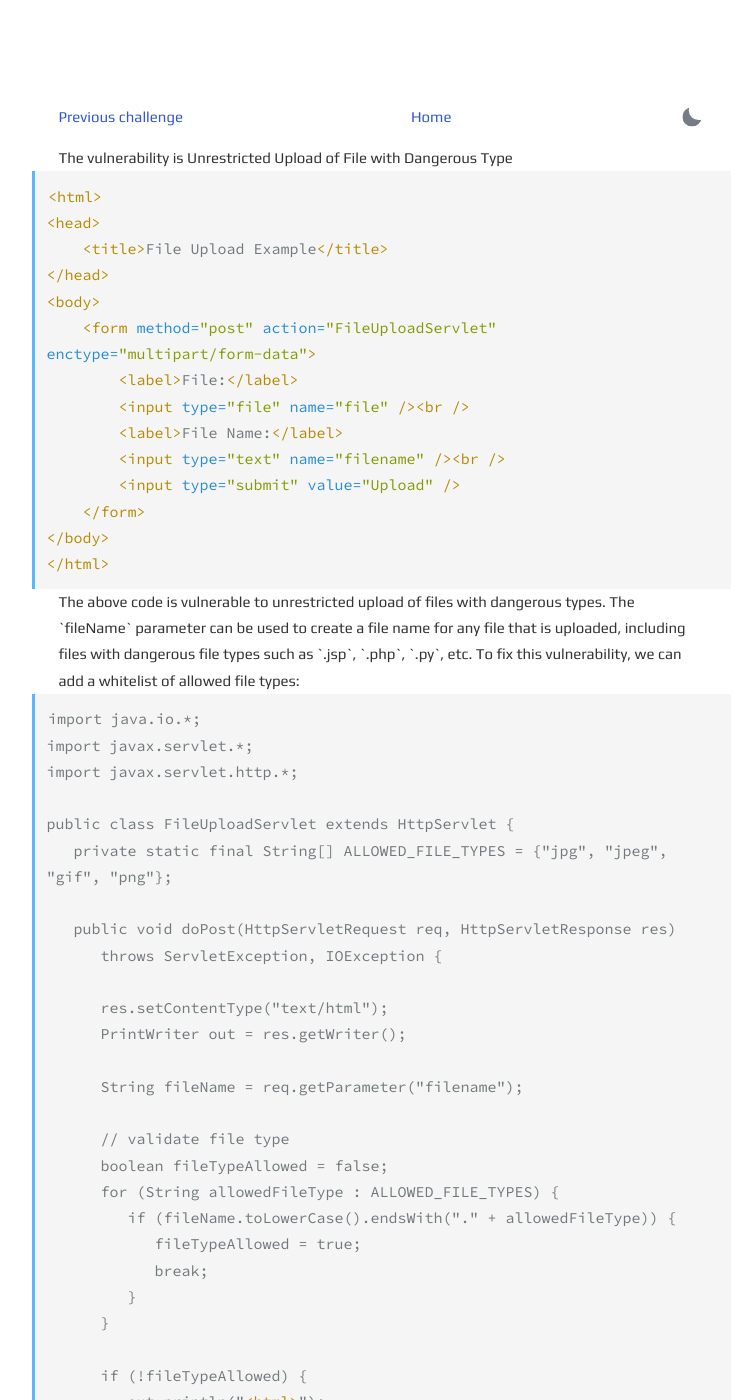
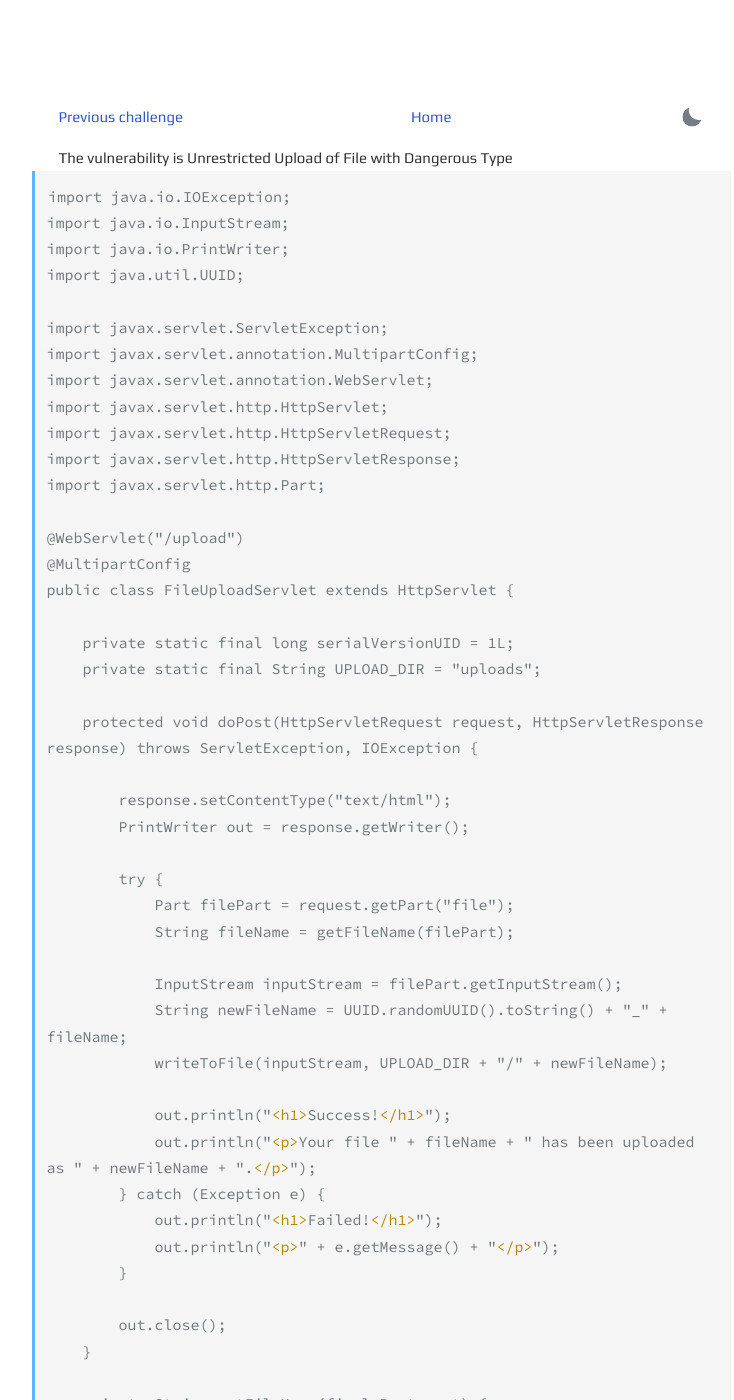
Before and after one commit to robsware/robsware.github.io, a Jekyll site: the page built from challenges/2023-03-27.html, in a window 1280 px wide and 1400 px high. Shown: the whole window, without its empty margins (259-993 px from the left). Built offline with Jekyll 4.4.1, drawn with Linux system fonts in a browser that asks for light colours; some of the changed text lies outside the part shown.

Commit message:
Automated daily appsec challenge

```diff
--- a/challenges/2023-03-27.html
+++ b/challenges/2023-03-27.html
@@ -13,81 +13,108 @@
   </section>
 The vulnerability is Unrestricted Upload of File with Dangerous Type
 {% highlight html %}
-<html>
-<head>
-    <title>File Upload Example</title>
-</head>
-<body>
-    <form method="post" action="FileUploadServlet" enctype="multipart/form-data">
-        <label>File:</label>
-        <input type="file" name="file" /><br />
-        <label>File Name:</label>
-        <input type="text" name="filename" /><br />
-        <input type="submit" value="Upload" />
-    </form>
-</body>
-</html>
+import java.io.IOException;
+import java.io.InputStream;
+import java.io.PrintWriter;
+import java.util.UUID;
+
+import javax.servlet.ServletException;
+import javax.servlet.annotation.MultipartConfig;
+import javax.servlet.annotation.WebServlet;
+import javax.servlet.http.HttpServlet;
+import javax.servlet.http.HttpServletRequest;
+import javax.servlet.http.HttpServletResponse;
+import javax.servlet.http.Part;
+
+@WebServlet("/upload")
+@MultipartConfig
+public class FileUploadServlet extends HttpServlet {
+
+    private static final long serialVersionUID = 1L;
+    private static final String UPLOAD_DIR = "uploads";
+
+    protected void doPost(HttpServletRequest request, HttpServletResponse response) throws ServletException, IOException {
+
+        response.setContentType("text/html");
+        PrintWriter out = response.getWriter();
+
+        try {
+            Part filePart = request.getPart("file");
+            String fileName = getFileName(filePart);
+
+            InputStream inputStream = filePart.getInputStream();
+            String newFileName = UUID.randomUUID().toString() + "_" + fileName;
+            writeToFile(inputStream, UPLOAD_DIR + "/" + newFileName);
+
+            out.println("<h1>Success!</h1>");
+            out.println("<p>Your file " + fileName + " has been uploaded as " + newFileName + ".</p>");
+        } catch (Exception e) {
+            out.println("<h1>Failed!</h1>");
+            out.println("<p>" + e.getMessage() + "</p>");
+        }
+
+        out.close();
+    }
+
+    private String getFileName(final Part part) {
+		final String partHeader = part.getHeader("content-disposition");
+		for (String content : partHeader.split(";")) {
+			if (content.trim().startsWith("filename")) {
+				return content.substring(content.indexOf('=') + 1).trim().replace("\"", "");
+			}
+		}
+		return null;
+	}
+
+	private void writeToFile(InputStream inputStream, String filePath) throws IOException {
+		// Insecure code - does not restrict file type
+		byte[] buffer = new byte[1024];
+		int bytesRead = 0;
+		while ((bytesRead = inputStream.read(buffer)) != -1) {
+			try (FileOutputStream outputStream = new FileOutputStream(filePath, true)) {
+				outputStream.write(buffer, 0, bytesRead);
+			}
+		}
+	}
+}
 
 
 {% endhighlight %}
 
 
-The above code is vulnerable to unrestricted upload of files with dangerous types. The `fileName` parameter can be used to create a file name for any file that is uploaded, including files with dangerous file types such as `.jsp`, `.php`, `.py`, etc.
-
-To fix this vulnerability, we can add a whitelist of allowed file types:
+To fix this vulnerability, you should add a check to verify the file type before uploading it. One way to do this is to use a MIME type validation library, such as Apache Tika.
 
 
 
 {% highlight html %}
-import java.io.*;
-import javax.servlet.*;
-import javax.servlet.http.*;
+import java.io.File;
+import java.io.FileOutputStream;
+import java.io.IOException;
+import java.io.InputStream;
+import java.io.OutputStream;
 
-public class FileUploadServlet extends HttpServlet {
-   private static final String[] ALLOWED_FILE_TYPES = {"jpg", "jpeg", "gif", "png"};
+import org.apache.tika.Tika;
 
-   public void doPost(HttpServletRequest req, HttpServletResponse res)
-      throws ServletException, IOException {
+public class FileUploader {
 
-      res.setContentType("text/html");
-      PrintWriter out = res.getWriter();
+   public void uploadFile(InputStream inputStream, String fileName) throws IOException {
+      String mimeType = new Tika().detect(inputStream);
+      if (!mimeType.startsWith("image/") && !mimeType.equals("application/pdf")) {
+        throw new IOException("Invalid file type.");
+      }
+      OutputStream outputStream = new FileOutputStream(new File("uploads/" + fileName));
+      int read = 0;
+      byte[] bytes = new byte[1024];
+      while ((read = inputStream.read(bytes)) != -1) {
+        outputStream.write(bytes, 0, read);
+      }
+      outputStream.flush();
+      outputStream.close();
+   }
 
-      String fileName = req.getParameter("filename");
-
-      // validate file type
-      boolean fileTypeAllowed = false;
-      for (String allowedFileType : ALLOWED_FILE_TYPES) {
-         if (fileName.toLowerCase().endsWith("." + allowedFileType)) {
-            fileTypeAllowed = true;
-            break;
-         }
-      }
-
-      if (!fileTypeAllowed) {
-         out.println("<html>");
-         out.println("<body>");
-         out.println("<h3>Invalid file type</h3>");
-         out.println("</body>");
-         out.println("</html>");
-         return;
-      }
-
-      Part filePart = req.getPart("file");
-
-      InputStream fileContent = filePart.getInputStream();
-      OutputStream fileOutStream = new FileOutputStream(fileName);
-
-      byte[] buffer = new byte[4096];
-      int bytesRead = -1;
-      while ((bytesRead = fileContent.read(buffer)) != -1) {
-         fileOutStream.write(buffer, 0, bytesRead);
-      }
-
-      out.println("<html>");
-      out.println("<body>");
-      out.println("<h3>File uploaded successfully</h3>");
-      out.println("</body>");
-      out.println("</html>");
+   public static void main(String[] args) throws IOException {
+      FileUploader uploader = new FileUploader();
+      uploader.uploadFile(System.in, "safe.pdf");
    }
 }
 
```
Also changed, not shown: challenges/dailyappsec.html (+31 -60 lines).
